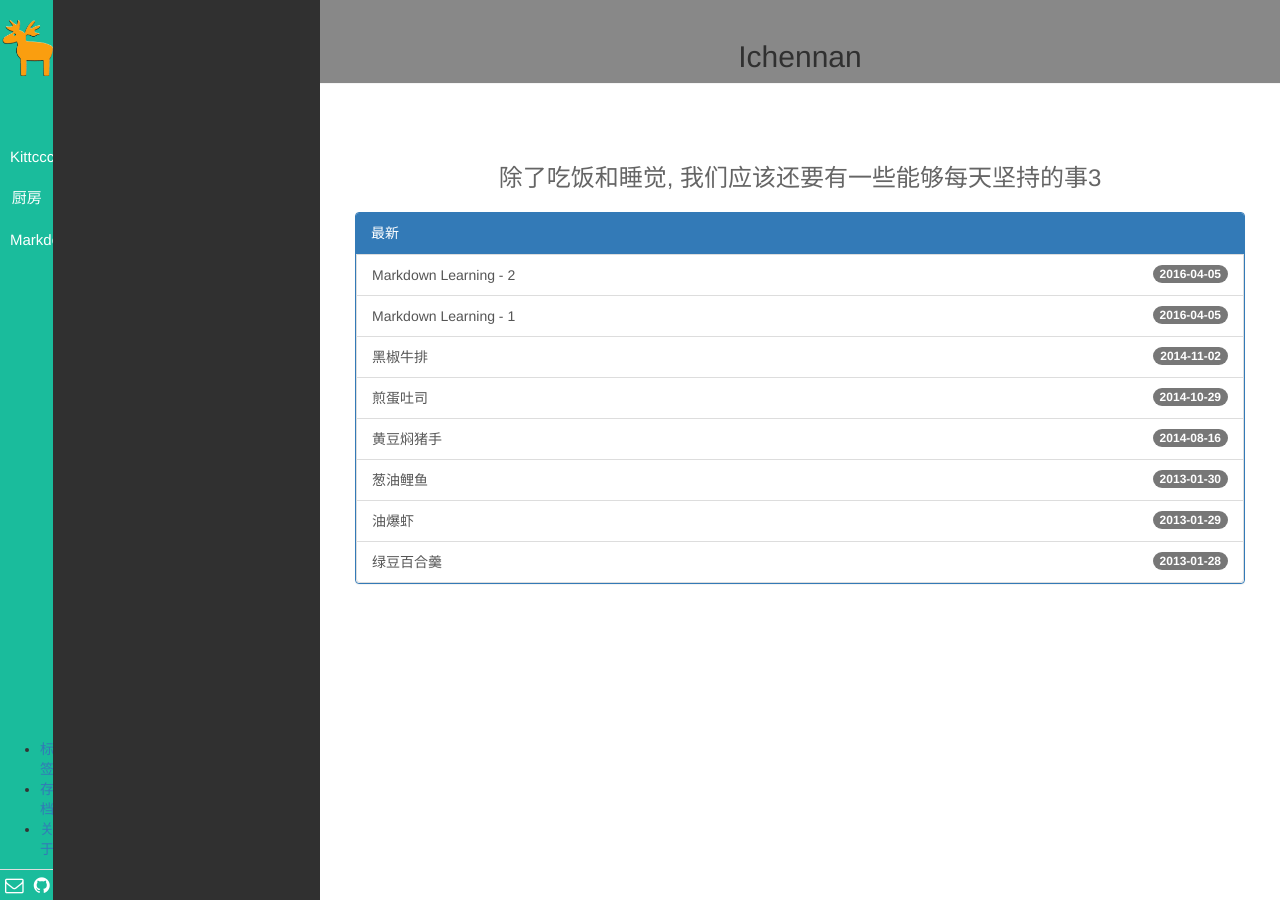
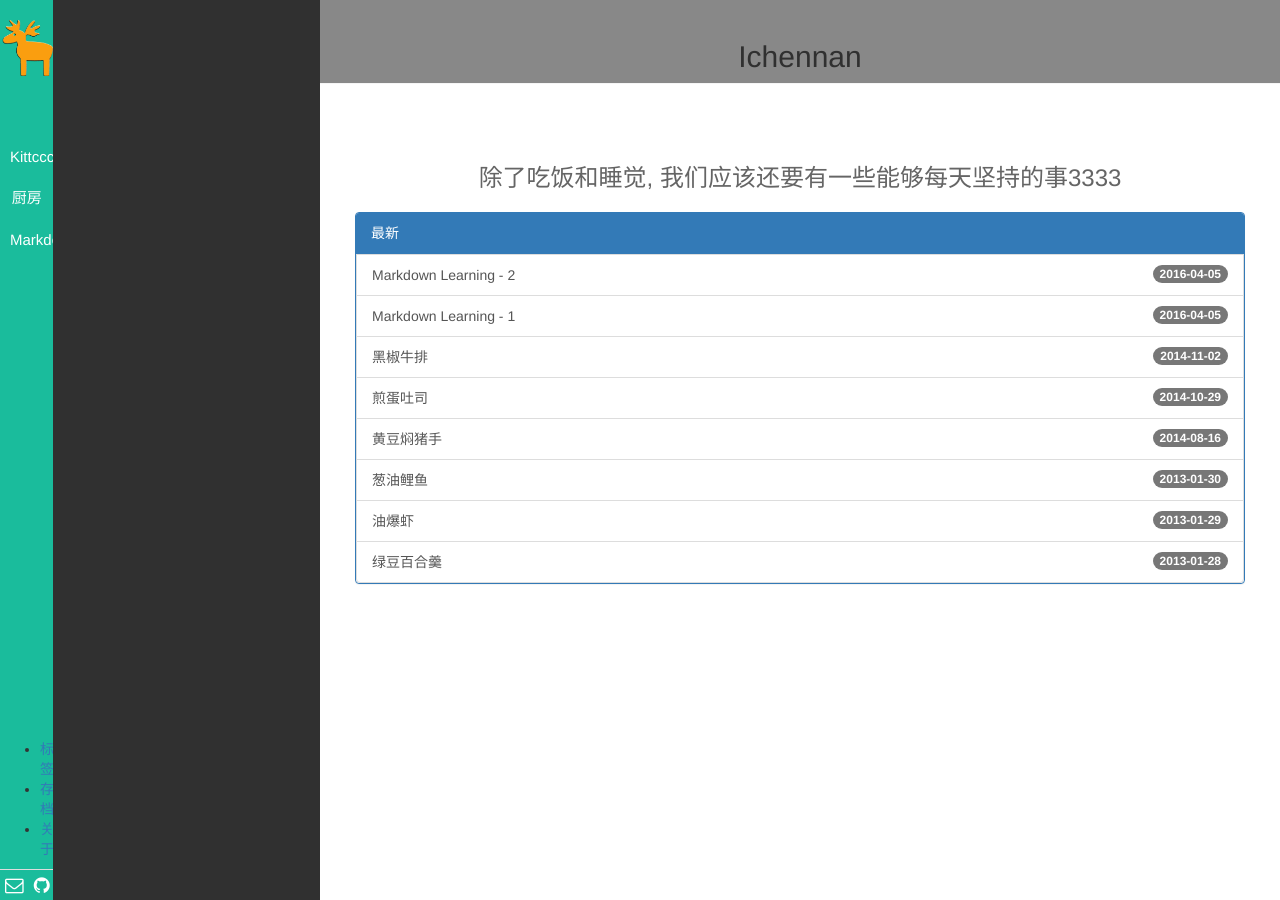
Before and after one commit to ichennan/ichennan.github.io, a Jekyll site: the page built from index.html, in a window 1280 px wide. Built offline with Jekyll 4.4.1, drawn with Linux system fonts in a browser that asks for light colours; Markdown is read by kramdown in place of the engine named in the settings; the list of posts is cut into pages by our own code.

```diff
--- a/_includes/header_title.html
+++ /dev/null
@@ -1,16 +0,0 @@
-<meta charset="utf-8">
-<title>{{ page.titlename }} | {{ site.title }}</title>
-<meta name="author" content="{{ site.author.name }}">
-{% if page.keywords %}
-  <meta name="keywords" content="{{ page.keywords }}">
-{% endif %}
-{% if page.description  %}
-  <meta name="description " content="{{ page.description  }}">
-{% endif %}
-<link rel="shortcut icon" href="{{ site.favicon }}" />
-<meta name="viewport" content="width=device-width, initial-scale=1.0">
-<link rel="stylesheet" href="/public/css/bootstrap.css">
-<link rel="stylesheet" href="/public/css/font-awesome.css">
-<link rel="stylesheet" href="/public/js/prettify/prettify.css">
-<link rel="stylesheet" href="/public/css/base.css">
-<link href="/pages/atom.xml" rel="alternate" title="{{site.title}}" type="application/atom+xml">
--- a/_layouts/base_title.html
+++ /dev/null
@@ -1,22 +0,0 @@
-<!doctype html>
-<html>
-<head>
-  {% include header_title.html %}
-</head>
-<body>
-  <div class="container">
-    <div class="row">
-      {% include navside.html %}
-      <div class="col-md-13 col-lg-13 col-sm-13 col-xs-13 aside3">
-        <div id="container">
-          <div id="pjax">
-            {{ content }}
-          </div>
-        </div>
-      </div>
-    </div>
-  </div>
-  {% include footer.html %}
-  {% include googleanalytics.html %}
-</body>
-</html>
--- a/_layouts/page_title.html
+++ /dev/null
@@ -1,14 +0,0 @@
----
-layout: base_title
----
-<div class="row">
-  <div class="col-md-13 aside3-title">
-    <br>
-    <h2 id="#identifier">{{ page.title }}</h2>
-  </div>
-  <div class="col-md-13 aside3-content">
-    <div id="page-content">
-      {{ content }}
-    </div>
-  </div>
-</div>
--- a/index.html
+++ b/index.html
@@ -1,10 +1,10 @@
 ---
-layout: page_title
+layout: page
 title: Ichennan
 titlename: Ichennan
 ---
 <!--<br>-->
-<center><h3>除了吃饭和睡觉, 我们应该还要有一些能够每天坚持的事3</h3></center>
+<center><h3>除了吃饭和睡觉, 我们应该还要有一些能够每天坚持的事3333</h3></center>
 <div class="row">
   <div class="col-md-12">
     <div class="panel panel-primary">
```
